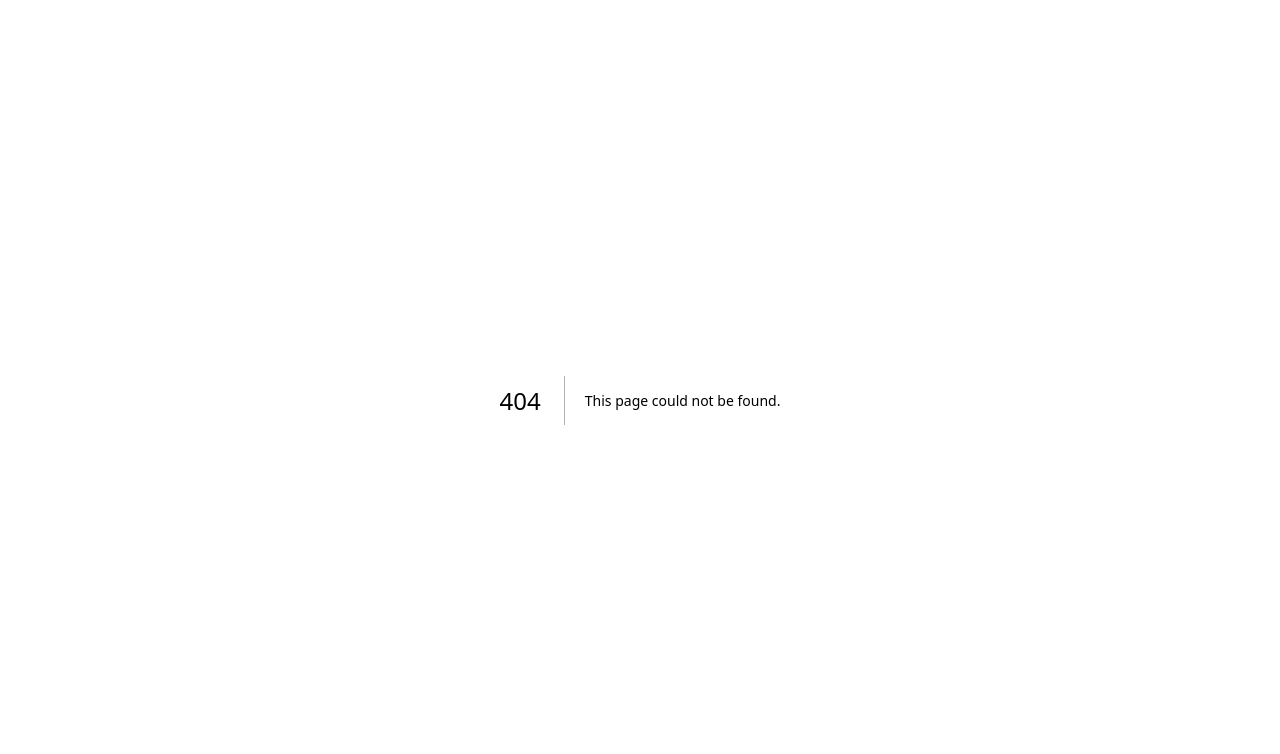
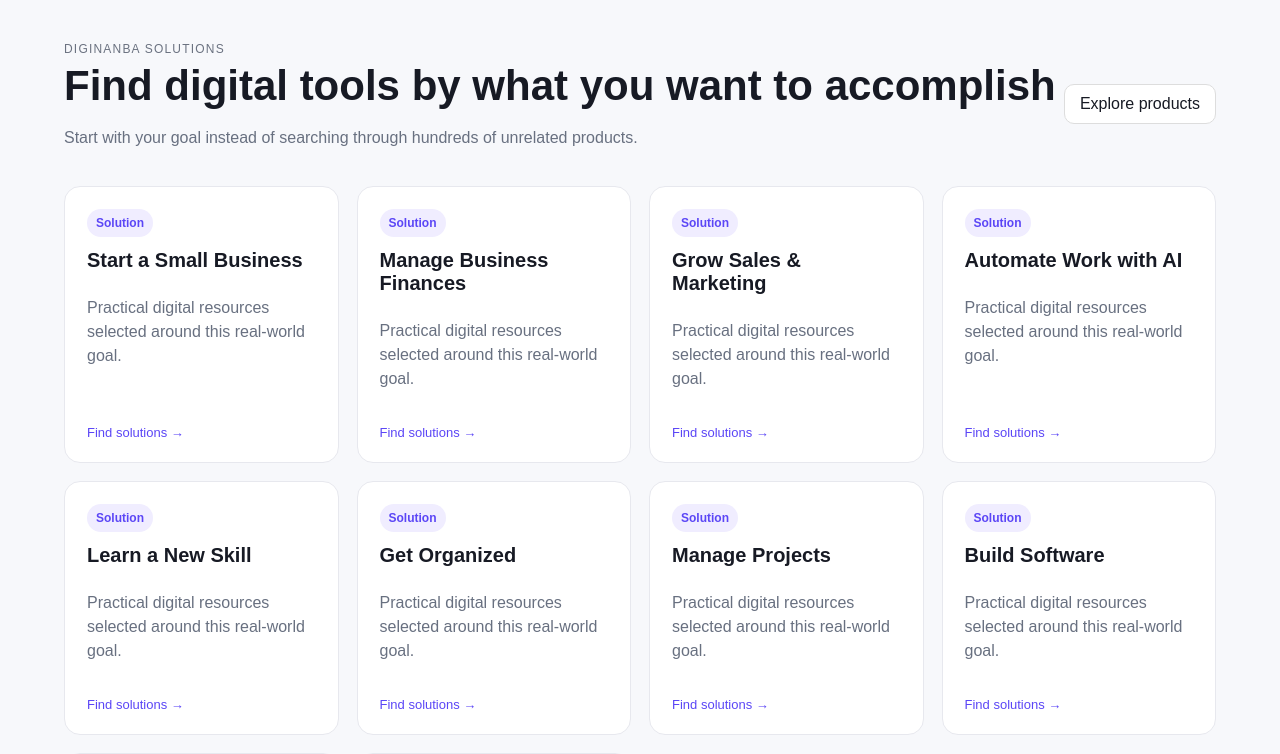
Before and after one commit to agnengineeringselectricals-crypto/diginanba, a Next.js app: page /solutions in a window 1280 px wide. Before the commit this address had no page. Shown: the top 754 px of the page. Built offline with nearby package versions, Linux system fonts and the light colour scheme.

Commit message:
Add search-focused solution pages and web app metadata

```diff
--- /dev/null
+++ b/app/solutions/page.tsx
@@ -0,0 +1,9 @@
+import Link from 'next/link';
+
+const solutions=[
+['start-a-small-business','Start a Small Business'],['manage-business-finances','Manage Business Finances'],['grow-sales-and-marketing','Grow Sales & Marketing'],['automate-work-with-ai','Automate Work with AI'],['learn-a-new-skill','Learn a New Skill'],['get-organized','Get Organized'],['manage-projects','Manage Projects'],['build-software','Build Software'],['engineering-and-cad','Engineering & CAD'],['career-and-freelancing','Career & Freelancing'],
+];
+
+export const metadata={title:'Digital Solutions by Goal',description:'Find digital products by the problem or goal you are trying to solve.',alternates:{canonical:'/solutions'}};
+
+export default function SolutionsPage(){return <main className="wrap catalog-page"><div className="sectionhead"><div><div className="eyebrow">DigiNanba Solutions</div><h1>Find digital tools by what you want to accomplish</h1><p className="muted">Start with your goal instead of searching through hundreds of unrelated products.</p></div><Link className="btn" href="/explore">Explore products</Link></div><div className="catalog-grid">{solutions.map(([slug,title])=><Link key={slug} href={`/solutions/${slug}`} className="product-card"><span className="category">Solution</span><h2>{title}</h2><p className="muted">Practical digital resources selected around this real-world goal.</p><div className="product-foot"><span>Find solutions →</span></div></Link>)}</div></main>}
```
